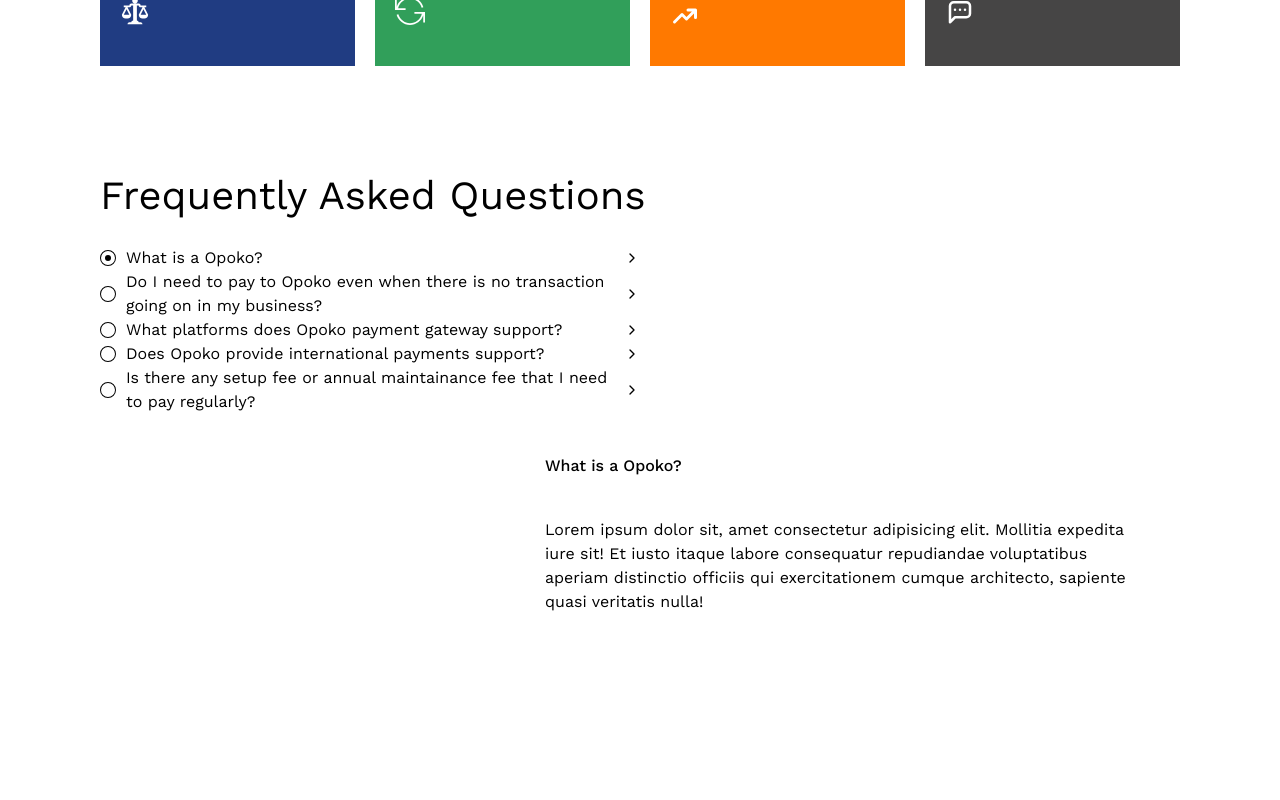
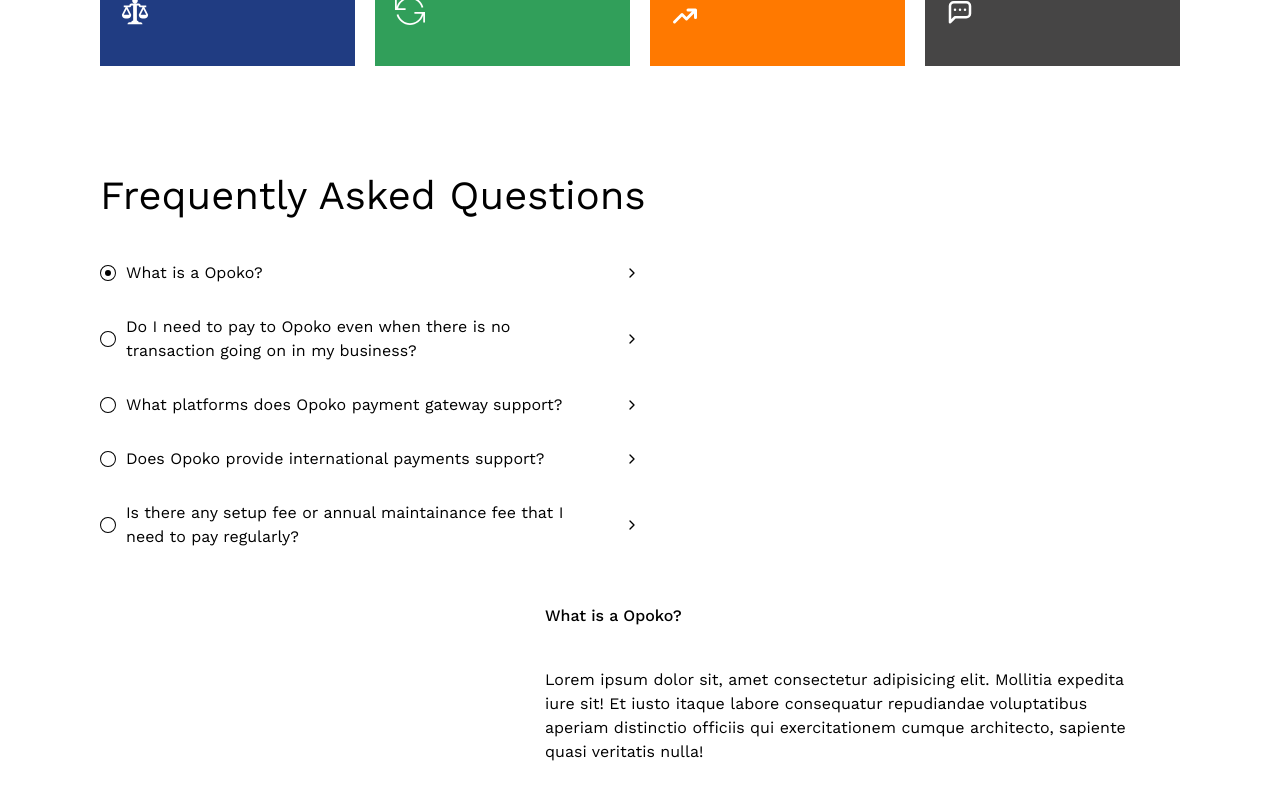
Before and after one commit to Niscolinx/opoko, a React (Vite) app: page /about-us in a window 1280 px wide. Shown: the part 1040-1840 px from the top of the page. Before the commit the page ends 1694 px from the top, so only its background shows below. Built offline with nearby package versions, Linux system fonts and the light colour scheme.

Commit message:
working on about us

```diff
--- a/src/pages/AboutUs.tsx
+++ b/src/pages/AboutUs.tsx
@@ -156,7 +156,7 @@ function AboutUs() {
                 />
                 <label
                   htmlFor={item.question + i}
-                  className="flex items-center justify-between"
+                  className="flex items-center justify-between py-6 gap-8"
                 >
                   <p className="flex items-center gap-4">
                     <span>
```
